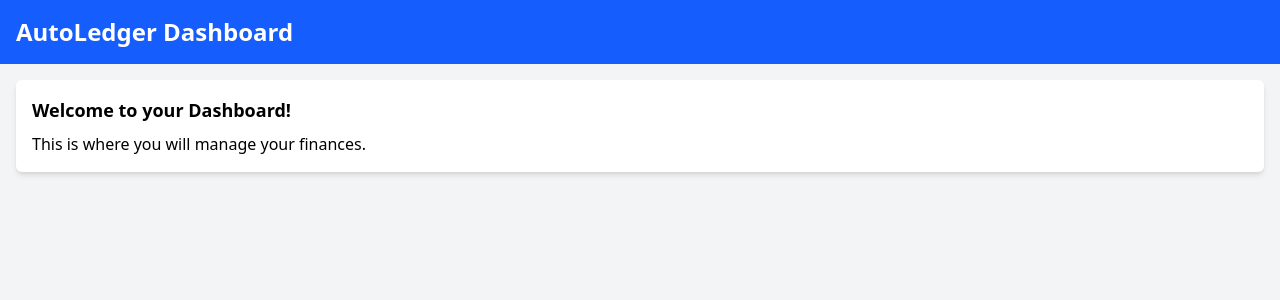
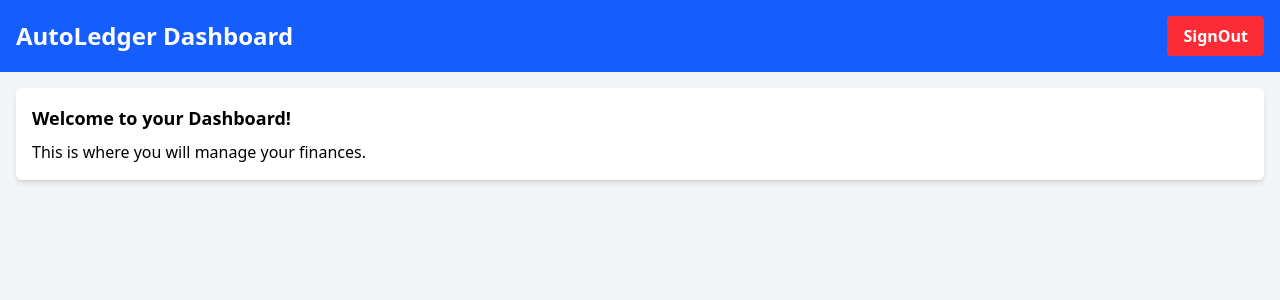
Before and after one commit to ankitdubey93/AutoLedger, a React (Vite) app in the folder client/: page /dashboard in a window 1280 px wide. Shown: the top 300 px of the page. Built offline with nearby package versions, Linux system fonts and the light colour scheme; sample sign-in values are in the browser's storage.

Commit message:
added a signout button to remove the token

```diff
--- a/client/src/Pages/Dashboard.tsx
+++ b/client/src/Pages/Dashboard.tsx
@@ -1,5 +1,6 @@
 import React,{useState,useEffect} from "react";
 import {jwtDecode} from 'jwt-decode';
+import { UNSAFE_getPatchRoutesOnNavigationFunction, useNavigate } from "react-router-dom";
 
 interface DecodedToken {
     user: {
@@ -13,6 +14,7 @@ interface DecodedToken {
 const Dashboard:React.FC = () => {
 
     const [username, setUsername] = useState<string | null>(null);
+    const navigate = useNavigate();
 
     useEffect(() => {
         const token = localStorage.getItem('token');
@@ -25,16 +27,25 @@ const Dashboard:React.FC = () => {
                 .catch((error) => console.error('Error fetching username: ', error));
             }catch (error) {
                 console.error('Error decoding token: ', error);
+                navigate('/');
             }
+        } else {
+            navigate('/');
         }
-    }, []);
+    }, [navigate]);
+
+    const handleLogout = () => {
+        localStorage.removeItem('token');
+        navigate('/');
+    }
 
 
     return (
 
 <div className="min-h-screen bg-gray-100">
-    <header className="bg-blue-600 text-white p-4">
+    <header className="bg-blue-600 text-white p-4 flex justify-between items-center">
         <h1 className="text-2xl font-semibold">AutoLedger Dashboard</h1>
+        <button onClick={handleLogout} className="bg-red-500 hover:bg-red-700 text-white font-bold py-2 px-4 rounded">SignOut</button>
     </header>
     <main className="container mx-auto p-4">
         <section className="bg-white p-4 rounded-md shadow-md mb-4">
--- a/client/src/Pages/HomePage.tsx
+++ b/client/src/Pages/HomePage.tsx
@@ -1,5 +1,7 @@
 import Logo from '../../public/Logo-text-big.png';
 import { useState } from 'react';
+import { useNavigate } from 'react-router-dom';
+import { useEffect } from 'react';
 import SignInForm from '../components/SignInForm';
 import SignUpForm from '../components/SignUpForm';
 
@@ -10,6 +12,14 @@ const HomePage: React.FC = () => {
     const [isSignUp, setIsSignUp] = useState(false);
     const [error, setError] = useState('');
     const [success, setSuccess] = useState('');
+    const navigate = useNavigate();
+
+    useEffect(() => {
+        const token = localStorage.getItem('token')
+    if(token) {
+        navigate('/dashboard');
+    }
+    }, [navigate]);
 
     const handleSignIn = async (username: string, password:string ) => {
         setError('');
```
